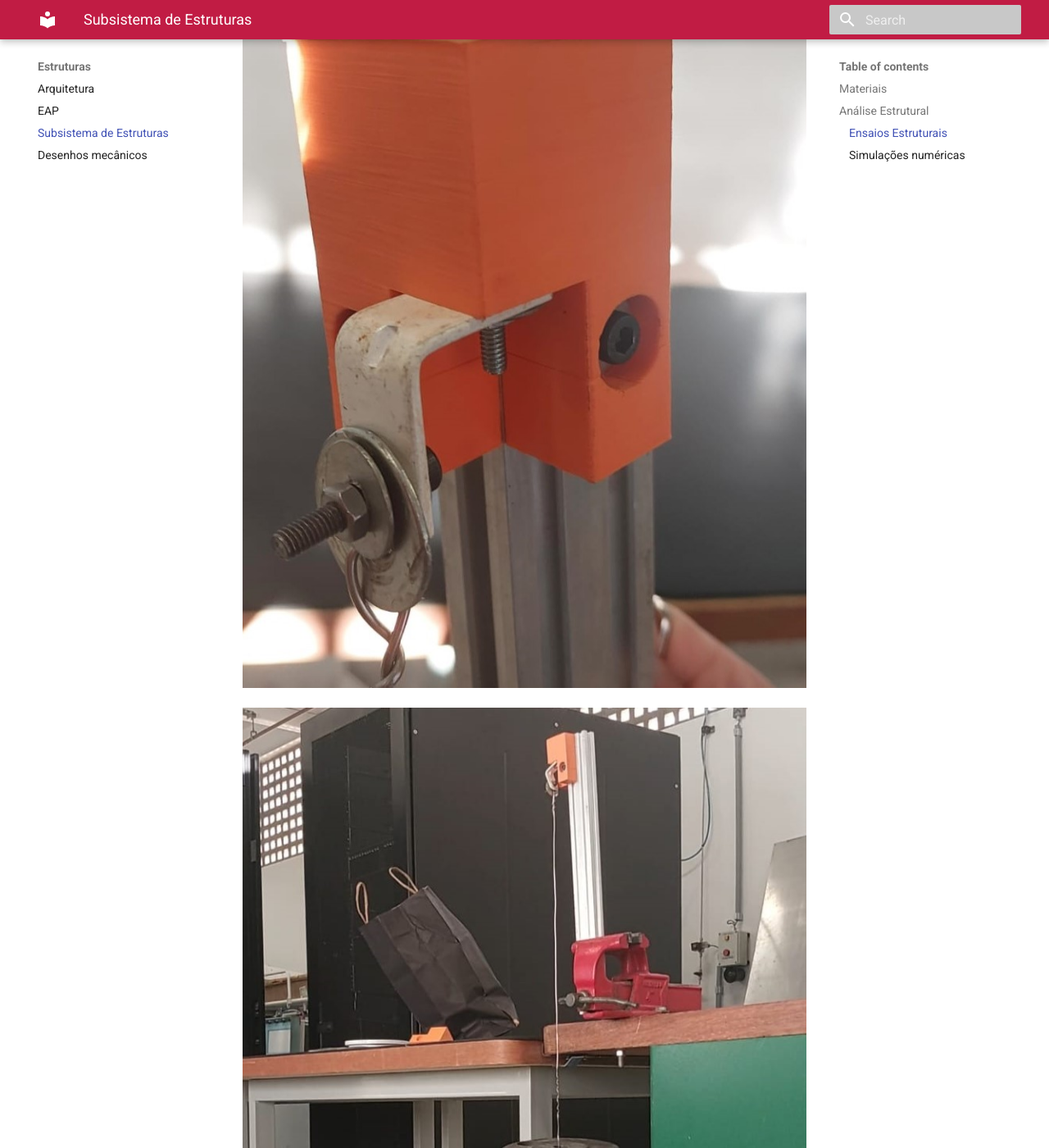
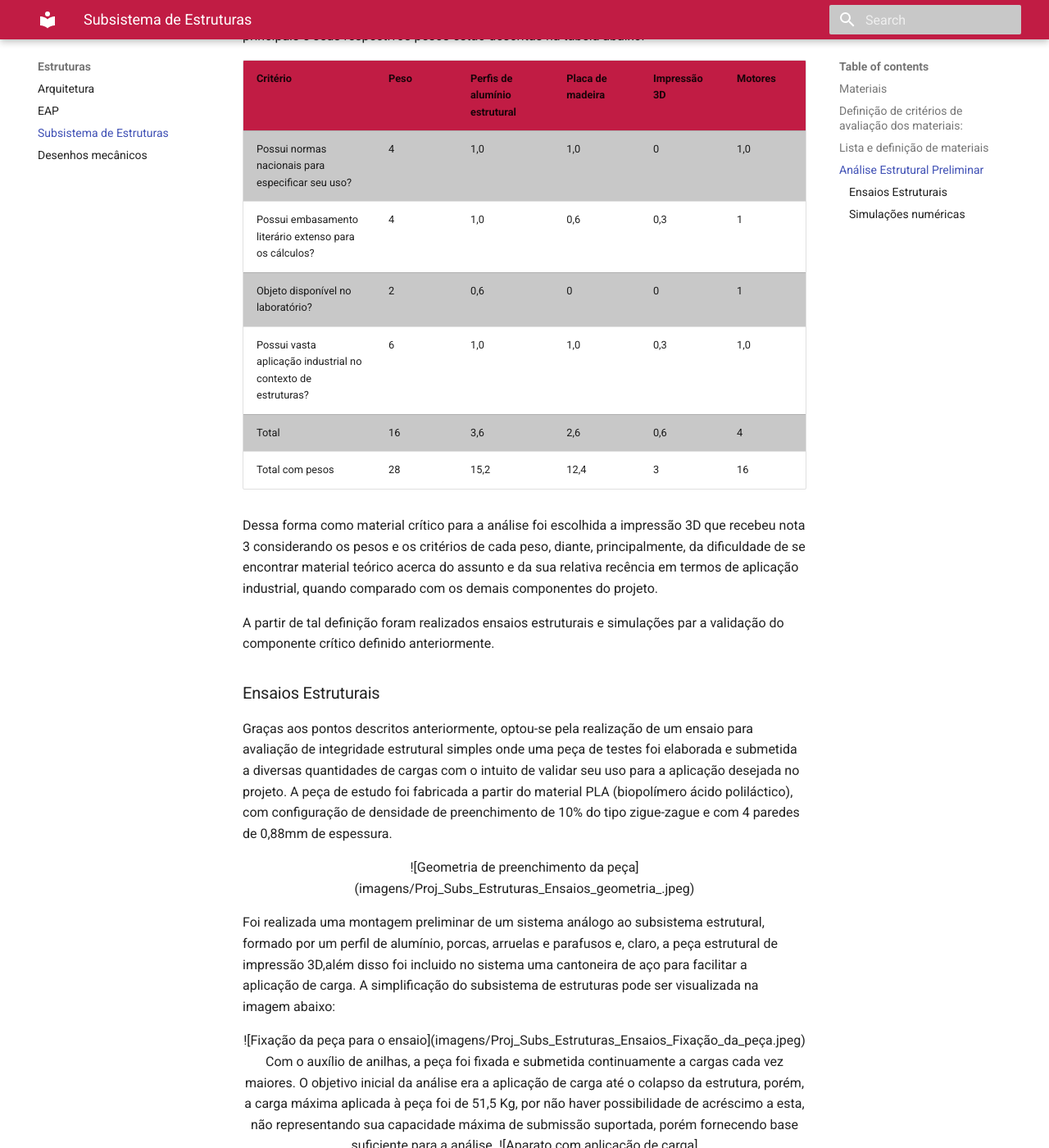
Before and after one commit to Calcioft/ScanPoint, an MkDocs documentation site: the page built from docs/estruturas/Projeto_subsistema_estruturas.md, in a window 1280 px wide and 1400 px high, scrolled down 2350 px. Shown: the whole window at 82% size. Built offline with MkDocs 1.6.1 and Material for MkDocs 9.7.7, drawn with Linux system fonts in a browser that asks for light colours; some of the changed text lies outside the part shown.

Commit message:
Update Projeto_subsistema_estruturas.md

```diff
--- a/docs/estruturas/Projeto_subsistema_estruturas.md
+++ b/docs/estruturas/Projeto_subsistema_estruturas.md
@@ -1,52 +1,116 @@
-<<<<<<< HEAD
 # Projeto do Subsistema de Estruturas
 
 ## Materiais
 
-texto
+## Definição de critérios de avaliação dos materiais:
 
-## Análise Estrutural
+Partindo dos requisitos, foram definidos critérios de análise que implicam em sua validação, para cada critério foi avaliado o peso, seguindo sua influência para cada um dos requisitos. Por exemplo, o critério de disponibilidade do material no laboratório recebe um ponto para o requisito de viabilidade econômica como sua veracidade ou não afeta diretamente o custo dos protótipos e do projeto final para o grupo, já o critério de embasamento estrutural literário apresenta nota 0 para esse mesmo requisito pois não gera nenhuma influência sobre os custos do projeto e simultaneamente sobre o requisito RN 1.
 
-texto
+Abaixo estão listados os os critérios definidos as pontuações para cada requisito e por fim o peso definido pela soma das pontuações:
+
+| Critério                                    | RF1 | RF2 | RF3 | RF4 | RN1 | RN2 | Peso |
+|---------------------------------------------|-----|-----|-----|-----|-----|-----|------|
+| Possui normas nacionais para especificar seu uso? |  1  |  1  |  1  |  1  |  0  |  0  |  4   |
+| Possui embasamento literário extenso para os cálculos? |  1  |  1  |  1  |  1  |  0  |  0  |  4   |
+| Objeto disponível no laboratório?           |  0  |  0  |  0  |  0  |  1  |  1  |  2   |
+| Possui vasta aplicação industrial no contexto de estruturas? |  1  |  1  |  1  |  1  |  1  |  1  |  6   |
+
+## Lista e definição de materiais
+
+Após a análise dos requisitos funcionais e não funcionais foi feito um levantamento de materiais disponíveis no laboratório, resultando na seguinte relação:
+
+| Material                                       | Qtd. Disponível |
+|------------------------------------------------|-----------------|
+| Perfil de alumínio estrutural 20x20mm          |        12       |
+| Fuso 8x480mm                                   |        1        |
+| Motores de passo                               |        4        |
+| Acoplador do motor de passo                    |       ~10       |
+| Cantoneiras de alumínio                        |       ~70       |
+| Guias de aço 8x600mm                           |        2        |
+| Rolamento linear 8mm                           |        2        |
+| Suporte de alumínio para eixo linear           |       ~10       |
+
+
+
+## Análise Estrutural Preliminar
+
+
+A análise estrutural preliminar foi dividida em duas partes: A análise geral do problema, buscando os parâmetros para atender aos requisitos do projeto e a análise individual, realizada para os componentes elencados como críticos para o projeto.
+
+Para a análise geral foram realizadas simulações preliminares através da simplificação dos modelos, buscando uma noção inicial das cargas, deslocamentos e esforços sobre os quais a estrutura estará submetida.
+
+Para a análise individual foi utilizada a metodologia de matriz de preferência descrita na oitava edição do livro: *Administração de produção e operações*, onde foram atribuídas notas para cada componente da estrutura de acordo com os critérios definidos.
+
+Os materiais com maior probabilidade de apresentar falhas ou problemas em relação aos demais foram chamados de componentes críticos e são, na matriz de preferência, aqueles com as menores notas. As notas foram atribuídas de 0 até 1, sendo as possibilidades:
+
+- 0,0 (Totalmente falso);
+- 0,3 (Parcialmente falso/Pobre de informações);
+- 0,6 (Parcialmente verdadeiro/Aceitável em informação) e
+- 1,0 (Verdadeiro).
+
+Cada uma das perguntas realizadas como critério de avaliação dos componentes estruturais principais e seus respectivos pesos estão descritas na tabela abaixo:
+
+|         Critério                                             |  Peso    | Perfis de alumínio estrutural | Placa de madeira | Impressão 3D | Motores |
+|--------------------------------------------------------------|----------|-------------------------------|------------------|--------------|---------|
+| Possui normas nacionais para especificar seu uso?            | 4        | 1,0                           | 1,0             | 0            | 1,0     |
+| Possui embasamento literário extenso para os cálculos?       | 4        | 1,0                           | 0,6             | 0,3          | 1       |
+| Objeto disponível no laboratório?                            | 2        | 0,6                           | 0               | 0            | 1       |
+| Possui vasta aplicação industrial no contexto de estruturas? | 6        | 1,0                           | 1,0             | 0,3          | 1,0     |
+| Total                                                        | 16       | 3,6                           | 2,6             | 0,6          | 4       |
+| Total com pesos                                              | 28       | 15,2                          | 12,4            | 3            | 16      |
+
+
+Dessa forma como material crítico para a análise foi escolhida a impressão 3D que recebeu nota 3 considerando os pesos e os critérios de cada peso, diante, principalmente, da dificuldade de se encontrar material teórico acerca do assunto e da sua relativa recência em termos de aplicação industrial, quando comparado com os demais componentes do projeto.
+
+A partir de tal definição foram realizados ensaios estruturais e simulações par a validação do componente crítico definido anteriormente.
+
 
 ### Ensaios Estruturais
 
-Graças aos pontos de restrição a quantidade de normas e trabalhos em peças em impressão 3D, optou-se pela realização de um ensaio para avaliação de integridade estrutural simples onde uma peça de testes foi elaborada e submetida a diversas quantidades de cargas com o intuito de validar seu uso para a aplicação desejada no projeto. A peça em estudo foi fabricada a partir do material PLA (biopolímero ácido poliláctico), com configuração de densidade de preenchimento de 10% do tipo zigue-zague e com 4 paredes de 0,88mm de espessura.
+Graças aos pontos descritos anteriormente, optou-se pela realização de um ensaio para avaliação de integridade estrutural simples onde uma peça de testes foi elaborada e submetida a diversas quantidades de cargas com o intuito de validar seu uso para a aplicação desejada no projeto. A peça de estudo foi fabricada a partir do material PLA (biopolímero ácido poliláctico), com configuração de densidade de preenchimento de 10% do tipo zigue-zague e com 4 paredes de 0,88mm de espessura.
 
 
-![Peça utilizada para o ensaio](../estruturas/imagens/Proj_Subs_Estruturas_Ensaios_Peça_analisada_3D.jpg)
+<div align="center">
+
 
 <!--<img src="imagens/Proj_Subs_Estruturas_Ensaios_Peça_analisada_3D.jpg" alt="Peça utilizada para o ensaio" width="120" height="120">-->
 
 <!--<img width="100" title="Peça utilizada para o ensaio" src="imagens/Proj_Subs_Estruturas_Ensaios_Peça_analisada_3D.jpg"/> -->
 
-![Geometria de preenchimento da peça](../estruturas/imagens/Proj_Subs_Estruturas_Ensaios_geometria_.jpeg)
+![Geometria de preenchimento da peça](imagens/Proj_Subs_Estruturas_Ensaios_geometria_.jpeg)
+
+</div>
+
+Foi realizada uma montagem preliminar de um sistema análogo ao subsistema estrutural, formado por um perfil de alumínio, porcas, arruelas e parafusos e, claro, a peça estrutural de impressão 3D,além disso foi incluido no sistema uma cantoneira de aço para facilitar a aplicação de carga. A simplificação do subsistema de estruturas pode ser visualizada na imagem abaixo:
 
 
+<div align="center">
 
-Com o auxílio de um perfil de alumínio e anilhas, a peça foi fixada e submetida continuamente a cargas cada vez maiores. A carga máxima aplicada à peça foi de 51,5 Kg, por não haver possibilidade de acréscimo a esta, não representando sua capacidade máxima de submissão suportada.
+![Fixação da peça para o ensaio](imagens/Proj_Subs_Estruturas_Ensaios_Fixação_da_peça.jpeg)
 
+Com o auxílio de anilhas, a peça foi fixada e submetida continuamente a cargas cada vez maiores. O objetivo inicial da análise era a aplicação de carga até o colapso da estrutura, porém, a carga máxima aplicada à peça foi de 51,5 Kg, por não haver possibilidade de acréscimo a esta, não representando sua capacidade máxima de submissão suportada, porém fornecendo base suficiente para a análise.
 
-![Fixação da peça para o ensaio](../estruturas/imagens/Proj_Subs_Estruturas_Ensaios_Fixação_da_peça.jpeg)
+![Aparato com aplicação de carga](imagens/Proj_Subs_Estruturas_Ensaios_aplicação_carga.jpeg)
 
-![Aparato com aplicação de carga](../estruturas/imagens/Proj_Subs_Estruturas_Ensaios_aplicação_carga.jpeg)
-
+</div>
 
 Como resultado, tem-se que apesar de não ter sido observado o colapso estrutural do material, foram observadas deformações consideráveis na estrutura a partir de 35kg, carga que foi considerada máxima para o retorno da estrutura a suas condições iniciais. Após a definição de um fator de segurança de 2, definindo assim uma carga total por componente impresso de 16kg, calculado da seguinte forma:
 
 <div align="center">
 
-$Fs = \frac{Cf}{Cmax}$
+Fs = Cf/Cmax
 
 </div>
 
 Onde Fs é o fator de segurança, Cf é a Carga de fratura e Cmax é a Carga máxima admissível considerando o fator de segurança definido.
 
+<div align="center">
 
-![Estrutura da peça após o ensaio](../estruturas/imagens/Proj_Subs_Estruturas_Ensaios_peça_pós_ensaio.jpeg)
+![Estrutura da peça após o ensaio](imagens/Proj_Subs_Estruturas_Ensaios_peça_pós_ensaio.jpeg)
 
-![Parafuso de fixação após o ensaio](../estruturas/imagens/Proj_Subs_Estruturas_Ensaios_parafuso_flambado.jpeg)
+![Parafuso de fixação após o ensaio](imagens/Proj_Subs_Estruturas_Ensaios_parafuso_flambado.jpeg)
 
+</div>
 
 Assim, avaliando a composição da estrutura com 4 peças impressas em 3D, a carga máxima admissível para o projeto, já considerando o fator de segurança, seria de 64Kg no total, satisfazendo de maneira superdimensionada as condições iniciais e de requisitos do projeto, o que apresenta margem suficiente para simplificação e reduções de rigidez, custos e complexidade dos materiais para as próximas análises de dimensionamentos e de otimização.
 
@@ -55,93 +119,39 @@
 
 Para complementação e representação do apresentado até então através do ensaio prático estrutural, foi realizada através do software Ansys Workbench uma simulação numérica da peça.
 
+<div align="center">
 
-![Malha de elementos](../estruturas/imagens/Proj_Subs_Estruturas_Simulação_malha.png)
+![Malha de elementos](imagens/Proj_Subs_Estruturas_Simulação_malha.png)
 
+</div>
 
 Possuindo as mesmas dimensões, a peça foi submetida as condições de contorno de força e apoio, sendo aplicada uma carga de 500N na direção do eixo z e apoios onde a peça foi fixada, considerando as faces em contato com o perfil de alumínio que foi utilizado. Foi determinado, pela limitação do software, um tamanho de malha de 5mm, e foram utilizados 10765 nós e 6447 elementos na mesma.
 
+<div align="center">
 
-![Simulação da deformação da peça](../estruturas/imagens/Proj_Subs_Estruturas_Simulação_deformação.png)
+![Simulação da deformação da peça](imagens/Proj_Subs_Estruturas_Simulação_deformação.png)
 
-![Face superior da peça real após o ensaio](../estruturas/imagens/Proj_Subs_Estruturas_Ensaios_deformação_face_superior.jpeg)
+![Face superior da peça real após o ensaio](imagens/Proj_Subs_Estruturas_Ensaios_deformação_face_superior.jpeg)
 
+</div>
 
 Como resultado, tem-se a deformação máxima de aproximadamente 4,84E-05m. Pode-se notar que o resultado mostrou-se visualmente bem próximo ao obtido pelo método anterior e que a deformação ocorre próximo a região de apoio onde foi inserido o parafuso e a ruela para apoio das cargas no objeto em questão.
 
 
 
-=======
-# Projeto do Subsistema de Estruturas
-
-## Materiais
-
-texto
-
-## Análise Estrutural
-
-texto
-
-### Ensaios Estruturais
-
-Graças aos pontos de restrição a quantidade de normas e trabalhos em peças em impressão 3D, optou-se pela realização de um ensaio para avaliação de integridade estrutural simples onde uma peça de testes foi elaborada e submetida a diversas quantidades de cargas com o intuito de validar seu uso para a aplicação desejada no projeto. A peça em estudo foi fabricada a partir do material PLA (biopolímero ácido poliláctico), com configuração de densidade de preenchimento de 10% do tipo zigue-zague e com 4 paredes de 0,88mm de espessura.
-
-
-![Peça utilizada para o ensaio](../estruturas/imagens/Proj_Subs_Estruturas_Ensaios_Peça_analisada_3D.jpg)
-
-<!--<img src="imagens/Proj_Subs_Estruturas_Ensaios_Peça_analisada_3D.jpg" alt="Peça utilizada para o ensaio" width="120" height="120">-->
-
-<!--<img width="100" title="Peça utilizada para o ensaio" src="imagens/Proj_Subs_Estruturas_Ensaios_Peça_analisada_3D.jpg"/> -->
-
-![Geometria de preenchimento da peça](../estruturas/imagens/Proj_Subs_Estruturas_Ensaios_geometria_.jpeg)
+<!--![Simulação da deformação total](imagens/Proj_Subs_Estruturas_Vídeo_simulação_deformação_total.mp4)-->
 
 
 
-Com o auxílio de um perfil de alumínio e anilhas, a peça foi fixada e submetida continuamente a cargas cada vez maiores. A carga máxima aplicada à peça foi de 51,5 Kg, por não haver possibilidade de acréscimo a esta, não representando sua capacidade máxima de submissão suportada.
 
+# Referências
 
-![Fixação da peça para o ensaio](../estruturas/imagens/Proj_Subs_Estruturas_Ensaios_Fixação_da_peça.jpeg)
+* KRAJEWSKI, Lee J.; RITZMAN, Larry P.; MALHOTRA, Manoj K. Administração de produção e operações. 8. ed. São Paulo: Pearson, 2012. xiv, 615 p. ISBN 9788576051725.
 
-![Aparato com aplicação de carga](../estruturas/imagens/Proj_Subs_Estruturas_Ensaios_aplicação_carga.jpeg)
+* ASSOCIAÇÃO BRASILEIRA DE NORMAS TÉCNICAS. ABNT NBR 08403: Aplicação de linhas em desenhos - Tipos de linhas - Larguras das linhas Rio de Janeiro, 1984.
 
+* ASSOCIAÇÃO BRASILEIRA DE NORMAS TÉCNICAS. ABNT NBR 10067 - Princípios Gerais de Representação em Desenho Técnico, 1995
 
-Como resultado, tem-se que apesar de não ter sido observado o colapso estrutural do material, foram observadas deformações consideráveis na estrutura a partir de 35kg, carga que foi considerada máxima para o retorno da estrutura a suas condições iniciais. Após a definição de um fator de segurança de 2, definindo assim uma carga total por componente impresso de 16kg, calculado da seguinte forma:
+* ASSOCIAÇÃO BRASILEIRA DE NORMAS TÉCNICAS. ABNT NBR 10068 - Folha de Desenho - Leiaute e Dimensões, 1987
 
-<div align="center">
-
-$Fs = \frac{Cf}{Cmax}$
-
-</div>
-
-Onde Fs é o fator de segurança, Cf é a Carga de fratura e Cmax é a Carga máxima admissível considerando o fator de segurança definido.
-
-
-![Estrutura da peça após o ensaio](../estruturas/imagens/Proj_Subs_Estruturas_Ensaios_peça_pós_ensaio.jpeg)
-
-![Parafuso de fixação após o ensaio](../estruturas/imagens/Proj_Subs_Estruturas_Ensaios_parafuso_flambado.jpeg)
-
-
-Assim, avaliando a composição da estrutura com 4 peças impressas em 3D, a carga máxima admissível para o projeto, já considerando o fator de segurança, seria de 64Kg no total, satisfazendo de maneira superdimensionada as condições iniciais e de requisitos do projeto, o que apresenta margem suficiente para simplificação e reduções de rigidez, custos e complexidade dos materiais para as próximas análises de dimensionamentos e de otimização.
-
-
-### Simulações numéricas
-
-Para complementação e representação do apresentado até então através do ensaio prático estrutural, foi realizada através do software Ansys Workbench uma simulação numérica da peça.
-
-
-![Malha de elementos](../estruturas/imagens/Proj_Subs_Estruturas_Simulação_malha.png)
-
-
-Possuindo as mesmas dimensões, a peça foi submetida as condições de contorno de força e apoio, sendo aplicada uma carga de 500N na direção do eixo z e apoios onde a peça foi fixada, considerando as faces em contato com o perfil de alumínio que foi utilizado. Foi determinado, pela limitação do software, um tamanho de malha de 5mm, e foram utilizados 10765 nós e 6447 elementos na mesma.
-
-
-![Simulação da deformação da peça](../estruturas/imagens/Proj_Subs_Estruturas_Simulação_deformação.png)
-
-![Face superior da peça real após o ensaio](../estruturas/imagens/Proj_Subs_Estruturas_Ensaios_deformação_face_superior.jpeg)
-
-
-Como resultado, tem-se a deformação máxima de aproximadamente 4,84E-05m. Pode-se notar que o resultado mostrou-se visualmente bem próximo ao obtido pelo método anterior e que a deformação ocorre próximo a região de apoio onde foi inserido o parafuso e a ruela para apoio das cargas no objeto em questão.
-
-
-
->>>>>>> 999e7e36ed6d5ed6973a10b87a68ab451a58c6e0
+* ASSOCIAÇÃO BRASILEIRA DE NORMAS TÉCNICAS. ABNT NBR 10126 - Cotagem em Desenho Técnico, 1987
```
